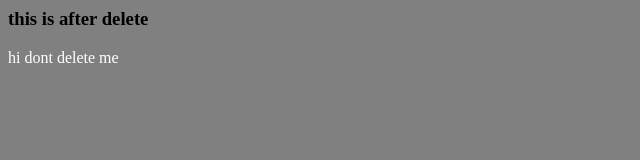
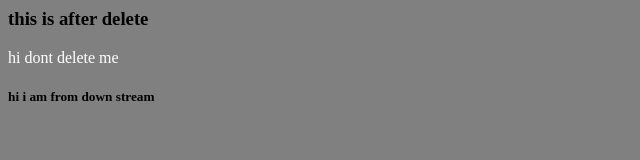
Before and after one commit to fertdesigns/our_first_repo, a plain HTML site: page index.html in a window 1280 px wide. Shown: the whole page, without its empty margins (0-640 px from the left). Drawn offline with Linux system fonts and the light colour scheme.

Commit message:
message from downstream

```diff
--- a/index.html
+++ b/index.html
@@ -5,5 +5,6 @@
 <body>
 <h3>this is after delete</h3>
 <p>hi dont delete me</p>
+<h5>hi i am from down stream</h5>
 </body>
 </html>
```
